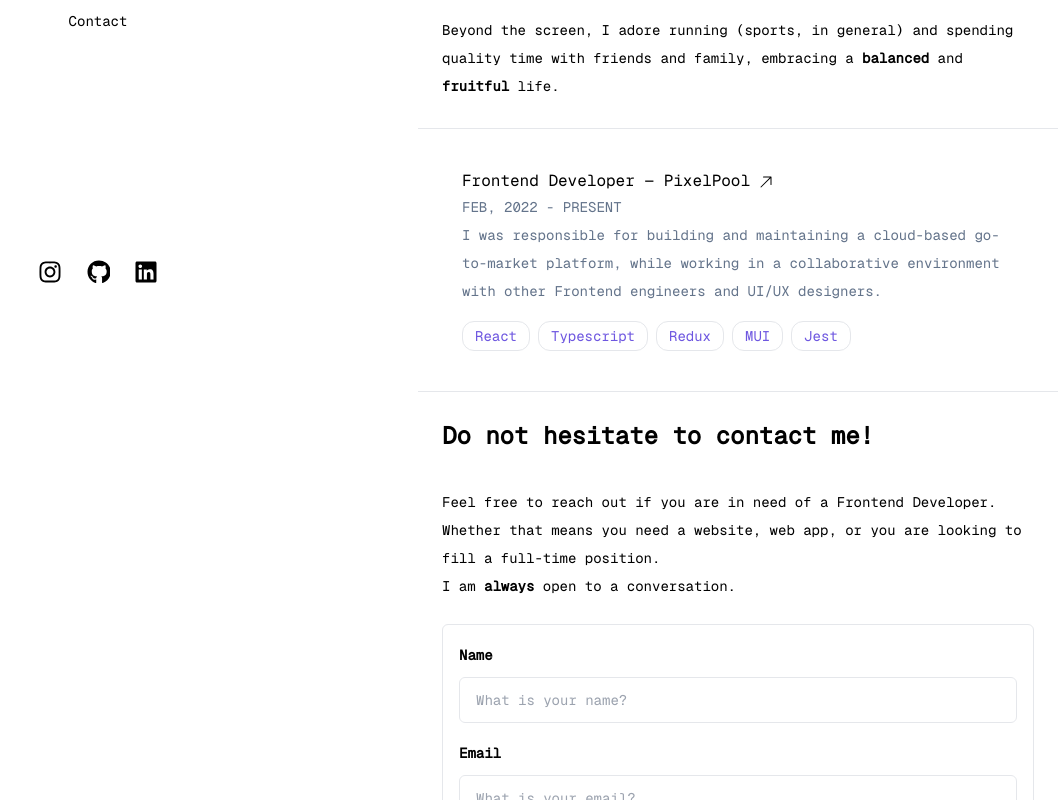
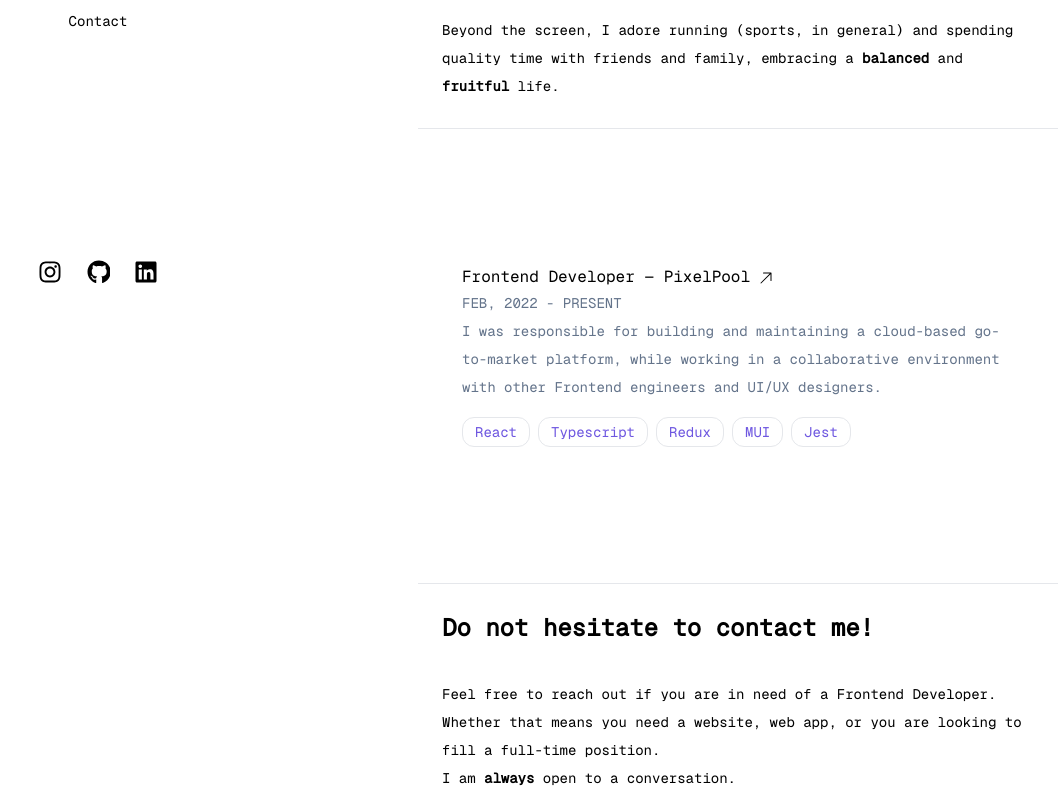
Before and after one commit to standimitrovv/portfolio-23, a React (Vite) app: page / in a window 1280 px wide. Shown: the part 420-1220 px from the top of the page, without its empty margins (222-1280 px from the left). Built offline with nearby package versions, Linux system fonts and the light colour scheme; no server answers.

Commit message:
style: margins between sections

```diff
--- a/src/features/about/AboutSection.tsx
+++ b/src/features/about/AboutSection.tsx
@@ -1,6 +1,6 @@
 export const AboutSection = () => {
   return (
-    <section id='about' className='max-w-5xl py-7 px-6 mx-auto border-b'>
+    <section id='about' className='max-w-5xl py-7 px-6 mx-auto border-b mb-24'>
       <p className='mb-4'>
         In late 2019, feeling adrift, I stumbled upon my passion for Software
         engineering, thanks to a former university colleague. Embracing the dawn
--- a/src/features/contact/ContactSection.tsx
+++ b/src/features/contact/ContactSection.tsx
@@ -3,7 +3,7 @@ import { ContactMessage } from './components/ContactMessage';
 
 export const ContactSection = () => {
   return (
-    <section id='contact' className='max-w-5xl py-7 px-6 mx-auto'>
+    <section id='contact' className='max-w-5xl py-7 px-6 mx-auto border-t'>
       <h1 className='text-2xl font-bold mb-9'>
         Do not hesitate to contact me!
       </h1>
--- a/src/features/experience/ExperienceSection.tsx
+++ b/src/features/experience/ExperienceSection.tsx
@@ -17,10 +17,7 @@ const workplaces: Workplace[] = [
 
 export const ExperienceSection = () => {
   return (
-    <section
-      id='experience'
-      className='max-w-5xl py-7 px-6 mx-auto flex border-b'
-    >
+    <section id='experience' className='max-w-5xl py-7 px-6 mx-auto flex mb-24'>
       <div>
         {workplaces.map((w) => (
           <WorkplaceDescription key={w.id} workplace={w} />
```
